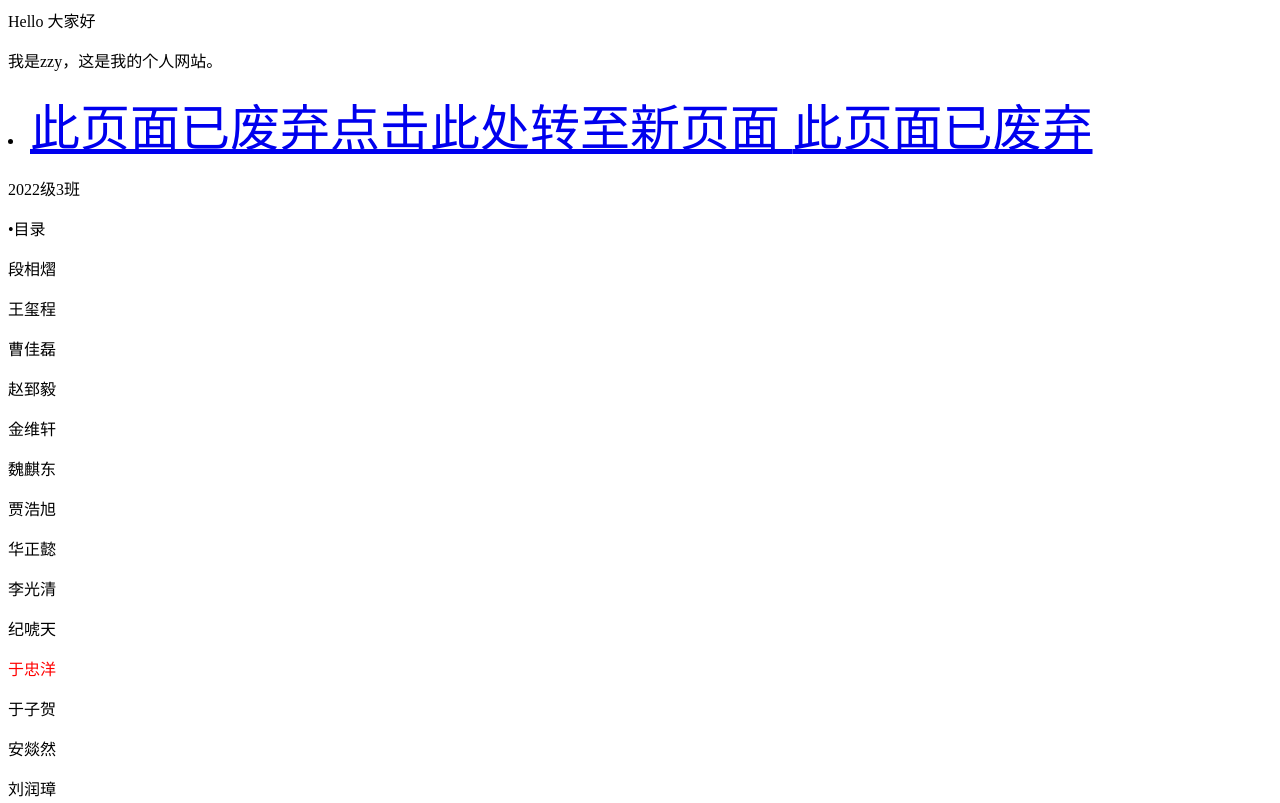
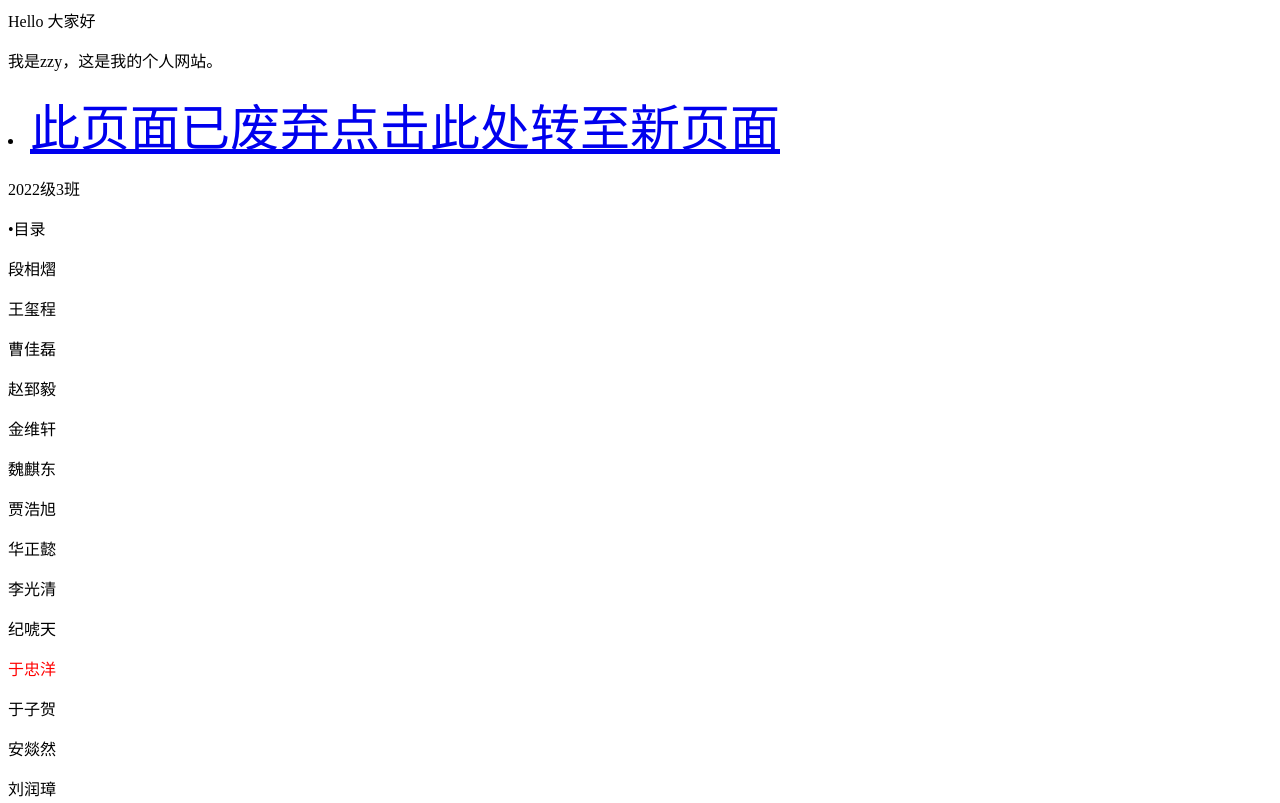
Before and after one commit to fachou1/fachou1.github.io, a plain HTML site: page index.html in a window 1280 px wide. Shown: the top 803 px of the page. Drawn offline with Linux system fonts and the light colour scheme.

Commit message:
Update index.html

```diff
--- a/index.html
+++ b/index.html
@@ -5,10 +5,7 @@
                         <a href="./fc">此页面已废弃点击此处转至新页面
                         </a>
                     </font>
-                    <font style="font-size:50px;">
-                        <a href="./img">此页面已废弃
-                        </a>
-                    </font>
+
 
 
 
```
